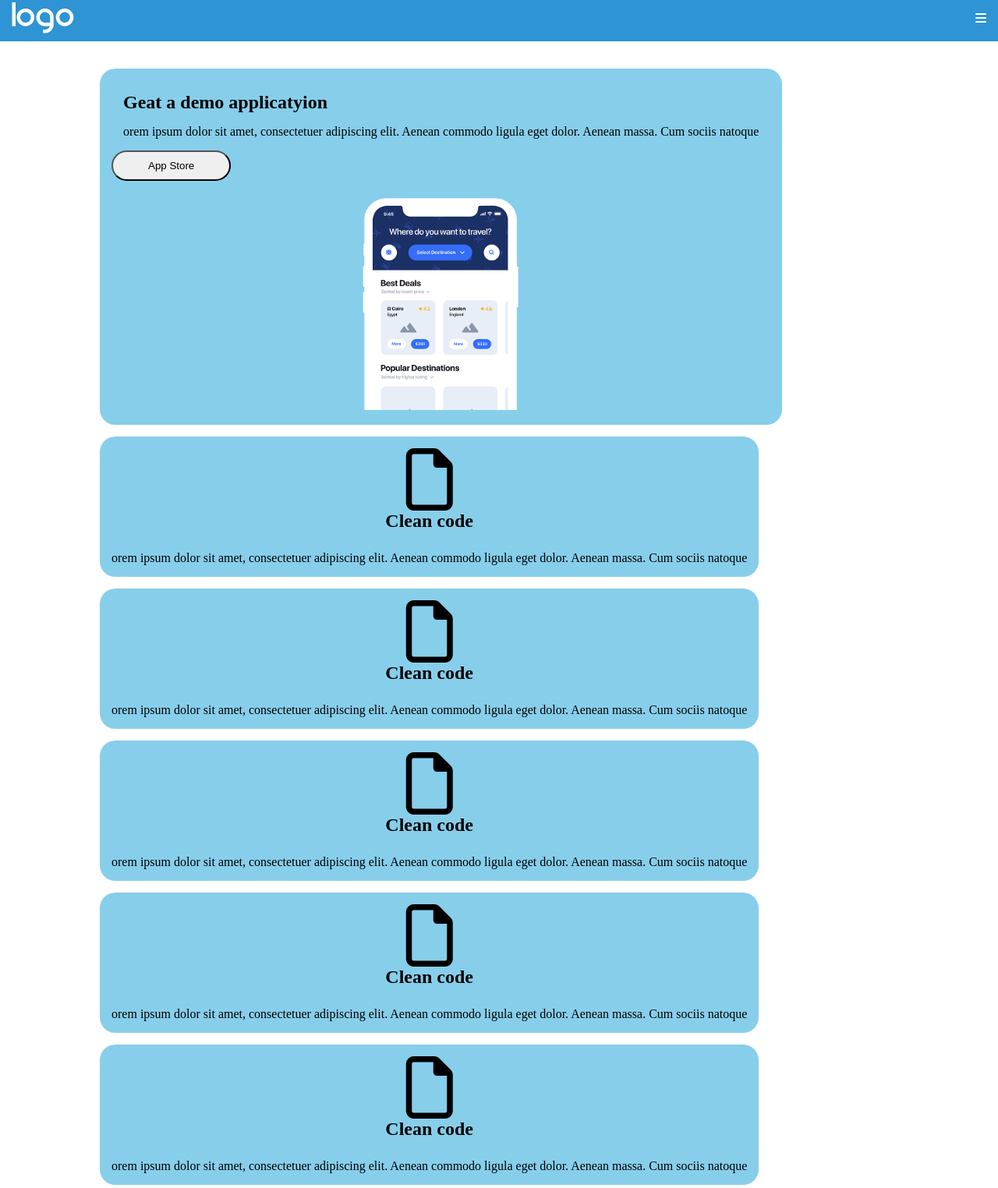
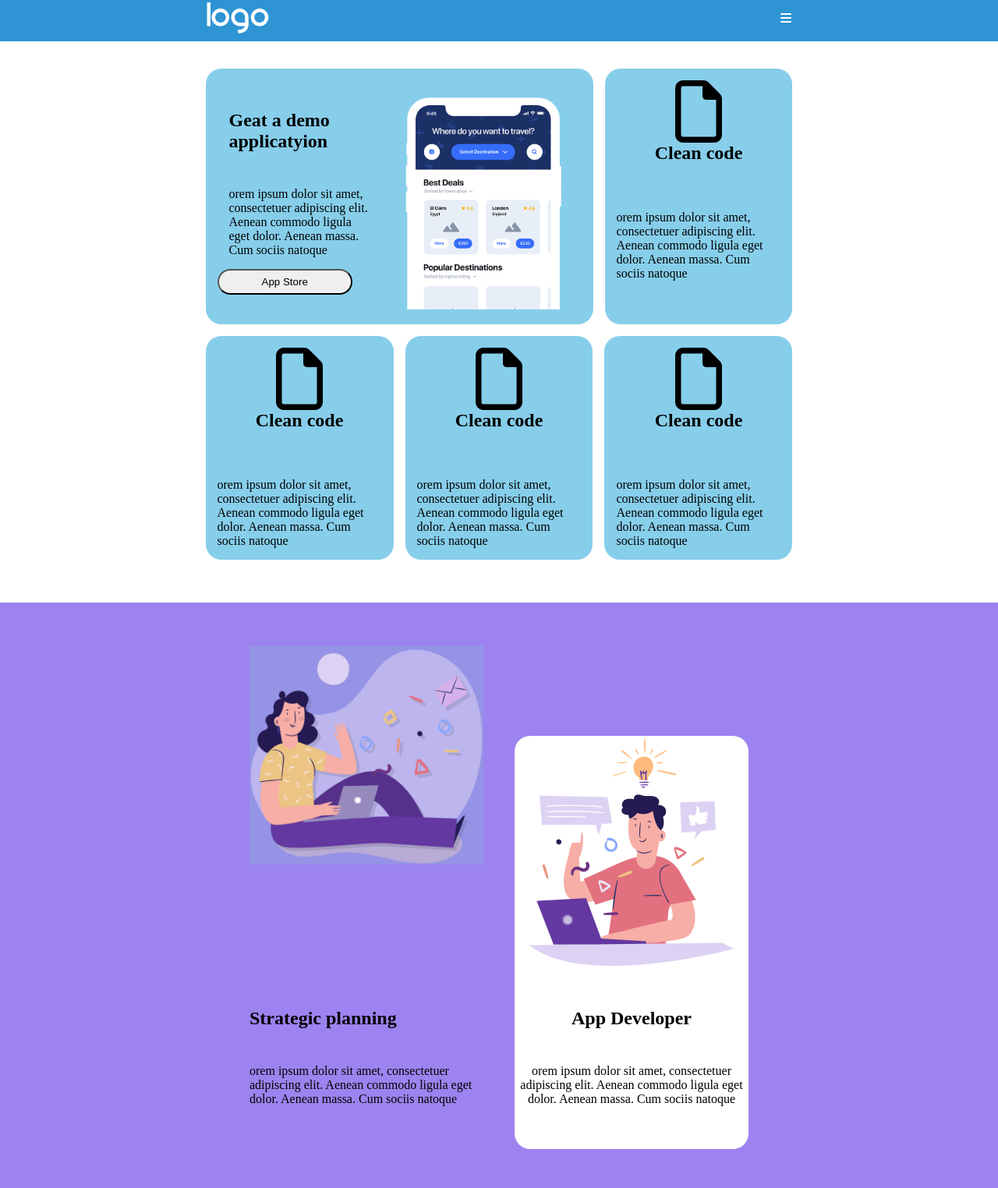
Before and after one commit to RiccardoMartella/htmlcss-responsive-layout, a plain HTML site: page index.html in a window 1280 px wide. Shown: the part 7-1531 px from the top of the page at 78% size. Drawn offline with Linux system fonts and the light colour scheme.

Commit message:
prima parte esercizio(cards + responsive desktop+tablet)

```diff
--- a/assets/css/style.css
+++ b/assets/css/style.css
@@ -46,25 +46,14 @@ i.fa-regular {
     gap: 15px;
 }
 
-
-
-
-
 .align-items-center {
     align-items: center;
 }
 
-
-
-
 button {
     border-radius: 25px;
-    padding: 10px 45px;
+    padding: 7px 55px;
 }
-
-
-
-
 
 .background-color-skyblue {
     background-color:skyblue ;
@@ -78,12 +67,10 @@ button {
     background-color: white;
 }
 
-
 div.background-color-skyblue {
     border-radius: 20px;
     padding: 15px;
 }
-
 
 div.card {
     border-radius: 20px;
@@ -93,8 +80,6 @@ div.card {
     align-items: center;
 }
 
-
-
 .padding-15 {
     padding: 15px 15px 0 15px;
 }
@@ -103,12 +88,11 @@ div.card {
     padding-bottom: 15px;
 }
 
+.padding-bottom-55 {
+    padding-bottom: 55px;
+}
 
-
-
-
-
-.marging-auto {
+.margin-auto {
     margin: auto;
 }
 
@@ -118,7 +102,6 @@ div.card {
 
 div.background-color-skyblue h2 {
     margin-bottom: 15px;
-
 }
 
 .margin-top-55 {
@@ -129,28 +112,61 @@ div.background-color-skyblue h2 {
     margin-top: 45px;
 }
 
-.marging-bottom-55 {
+.margin-bottom-55 {
     margin-bottom: 55px;
 }
 
-.padding-bottom-55 {
-    padding-bottom: 55px;
-}
-
-.background-color-white h2,p {
-    margin-top: 10px;
+.text-align-center {
     text-align: center;
 }
-
-
 
 .border-radius-20 {
     border-radius: 20px;
 }
 
+.width-100 {
+    width: 100%;
+}
+
+/* responsive descktop  */
+@media screen and (min-width: 1160px){
+    .card {
+        flex-basis: calc(calc(100% / 3) - 15px);
+    }
+
+    .card:nth-child(1) {
+        flex-basis: calc(calc(100% / 3 * 2) - 15px);
+        flex-direction: row;
+    }
+
+     .media-flex-no-wrap {
+        flex-wrap: nowrap;
+     }
+
+     .contenitore-logo {
+        margin: auto;
+        width: 60%;
+     }
+
+     .flex {
+        flex-direction: row;
+     }
+
+     .contenitore-strategic-planning {
+        width: 50%;
+        gap: 40px;
+        margin: auto;
+        align-items: baseline;
+     }
+
+     .contenitore-strategic-planning div:first-of-type img {
+        margin-bottom: 135px;
+     }
+
+     .mediawidth-75 {
+       width: 75%;
+    }
 
 
 
-.width-80 {
-    width: 80%;
 }
--- a/index.html
+++ b/index.html
@@ -20,17 +20,25 @@
   </head>
   <body>
     <!-- logo + hamburger icon -->
-    <header class="flex justify-content-space-between align-items-center">
+    <header>
+      <div
+        class="flex justify-content-space-between contenitore-logo align-items-center"
+      >
         <img src="assets/img/logo.png" alt="" />
         <i style="color: white" class="fa-solid fa-bars"></i>
+      </div>
     </header>
 
     <!-- cards -->
     <section class="section-1">
-      <div class="flex flex-wrap gap">
       <div
-          class="flex flex-colum background-color-skyblue border-radius-20 padding-15"
+        class="mediawidth-75 flex flex-wrap gap flex-wrap justify-content-center margin-auto"
       >
+        <!-- 0card -->
+        <div
+          class="media-flex-basiss-70 flex flex-wrap card media-flex-no-wrap background-color-skyblue border-radius-20 padding-15"
+        >
+          <div>
             <div class="padding-15">
               <h2 class="margin-bottom-15px">Geat a demo applicatyion</h2>
               <p>
@@ -42,18 +50,14 @@
             <div class="margin-top-15px">
               <a href="#"><button>App Store</button></a>
             </div>
-          <div class="marging-auto margin-top-15px position-relative">
-            <img
-              class=""
-              style="width: 250px"
-              src="assets/img/phone.png"
-              alt=""
-            />
+          </div>
+          <div class="margin-auto margin-top-15px">
+            <img style="width: 250px" src="assets/img/phone.png" alt="" />
           </div>
         </div>
 
         <!-- 1-card -->
-        <div class="background-color-skyblue card">
+        <div class="background-color-skyblue card media-flex-basiss-70">
           <div><i class="fa-regular fa-file"></i></div>
           <h2>Clean code</h2>
           <p>
@@ -91,23 +95,13 @@
             commodo ligula eget dolor. Aenean massa. Cum sociis natoque
           </p>
         </div>
-
-        <!-- 5card -->
-        <div class="background-color-skyblue card">
-          <div><i class="fa-regular fa-file"></i></div>
-          <h2>Clean code</h2>
-          <p>
-            orem ipsum dolor sit amet, consectetuer adipiscing elit. Aenean
-            commodo ligula eget dolor. Aenean massa. Cum sociis natoque
-          </p>
-        </div>
       </div>
     </section>
 
     <!-- card strategic planning -->
     <section class="background-color-violet margin-top-55 padding-bottom-55">
+      <div class="flex flex-colum contenitore-strategic-planning">
         <div>
-        <div class="marging-auto width-80">
           <img
             class="margin-top-55"
             style="width: 100%"
@@ -120,12 +114,14 @@
             commodo ligula eget dolor. Aenean massa. Cum sociis natoque
           </p>
         </div>
-        <div
-          class="marging-auto width-80 background-color-white margin-top-55 border-radius-20"
-        >
-          <img style="width: 100%" src="assets/img/planning2.png" alt="" />
-          <h2>App Developer</h2>
-          <p class="padding-bottom-55">
+        <div class="background-color-white margin-top-55 border-radius-20">
+          <img
+            class="media-font-size-50 width-100"
+            src="assets/img/planning2.png"
+            alt=""
+          />
+          <h2 class="text-align-center">App Developer</h2>
+          <p class="padding-bottom-55 text-align-center">
             orem ipsum dolor sit amet, consectetuer adipiscing elit. Aenean
             commodo ligula eget dolor. Aenean massa. Cum sociis natoque
           </p>
```
Lines whose indentation alone changed are shown as unchanged.
